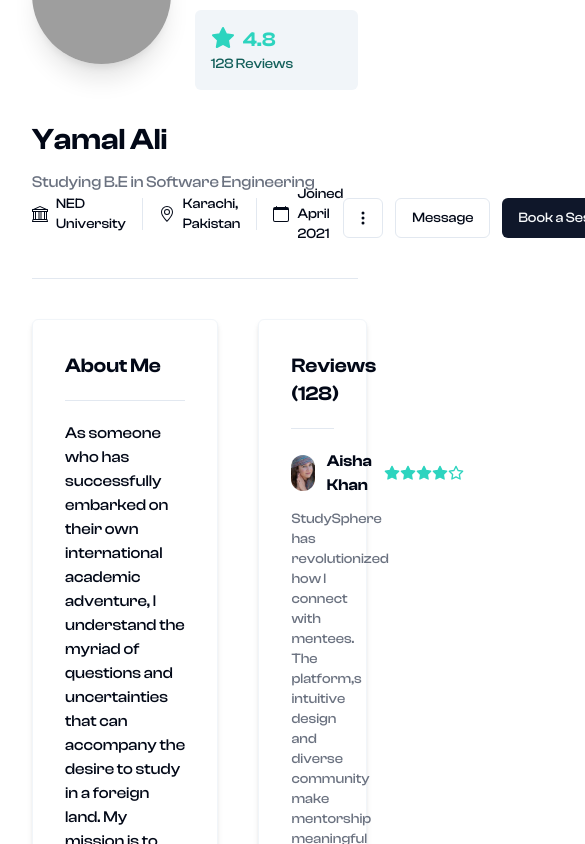
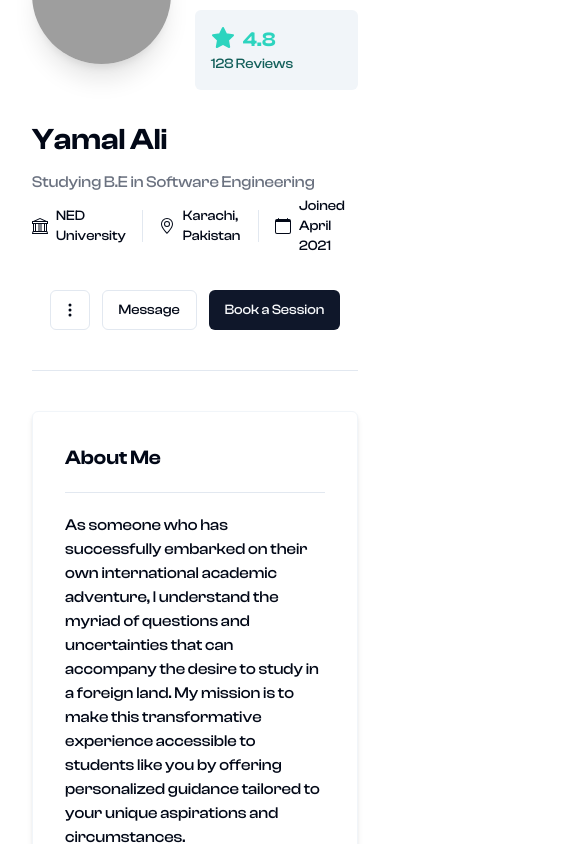
Before and after one commit to YamalAli770/studysphere-frontend, a Next.js app: page /profile in a window 390 px wide. Shown: the part 256-1100 px from the top of the page, 585 px wide, since content can reach past the window. Built offline with nearby package versions, Linux system fonts and the light colour scheme; grey boxes are pictures that could not be loaded.

Commit message:
profile made responsive separator issue remains

```diff
--- a/app/(routes)/(with-nav-footer)/profile/_components/profile-details.tsx
+++ b/app/(routes)/(with-nav-footer)/profile/_components/profile-details.tsx
@@ -33,9 +33,9 @@ export default function ProfileDetails(){
             </div>
             <div className="mt-8">
                 <p className="text-3xl font-semibold mb-3">Yamal Ali</p>
-                <p className="text-gray-500 mb-1">Studying B.E in Software Engineering</p>
-                <div className="flex justify-between">
-                    <div className="flex h-8 items-center space-x-4 text-sm">
+                <p className="text-gray-500 mb-4 md:mb-1">Studying B.E in Software Engineering</p>
+                <div className="flex flex-col md:flex-row md:justify-between">
+                    <div className="flex h-8 items-center space-x-4 mb-12 md:mb-0 text-sm">
                         <div className="flex items-center space-x-2">
                             <span>
                                 <svg xmlns="http://www.w3.org/2000/svg" width="16" height="16" fill="currentColor" className="bi bi-bank" viewBox="0 0 16 16">
@@ -70,7 +70,7 @@ export default function ProfileDetails(){
                             </p>
                         </div>
                     </div>
-                    <div className="flex space-x-3">
+                    <div className="flex space-x-3 justify-center md:justify-end">
                         <Button variant={"outline"}  size={"icon"}>
                         <svg xmlns="http://www.w3.org/2000/svg" width="16" height="16" fill="currentColor" className="bi bi-three-dots-vertical" viewBox="0 0 16 16">
                             <path d="M9.5 13a1.5 1.5 0 1 1-3 0 1.5 1.5 0 0 1 3 0m0-5a1.5 1.5 0 1 1-3 0 1.5 1.5 0 0 1 3 0m0-5a1.5 1.5 0 1 1-3 0 1.5 1.5 0 0 1 3 0"/>
--- a/app/(routes)/(with-nav-footer)/profile/page.tsx
+++ b/app/(routes)/(with-nav-footer)/profile/page.tsx
@@ -9,8 +9,8 @@ export default function Profile(){
             <div className="container">
                 <ProfileDetails/>
                 <Separator className="my-10"/>
-                <div className="flex space-x-10">
-                    <div className="w-2/3">
+                <div className="md:flex md:space-x-10">
+                    <div className="w-full md:w-2/3 mb-10 md:mb-0">
                         <div className="rounded-md shadow-md p-8 border border-secondary">
                             <h3 className="text-xl font-semibold ">About Me</h3>
                             <Separator className="my-5"/>
@@ -20,7 +20,7 @@ export default function Profile(){
                             </p>
                         </div>
                     </div>
-                    <div className="w-1/3">
+                    <div className="w-full md:w-1/3">
                         <ReviewCard/>
                     </div>
                 </div>
```
